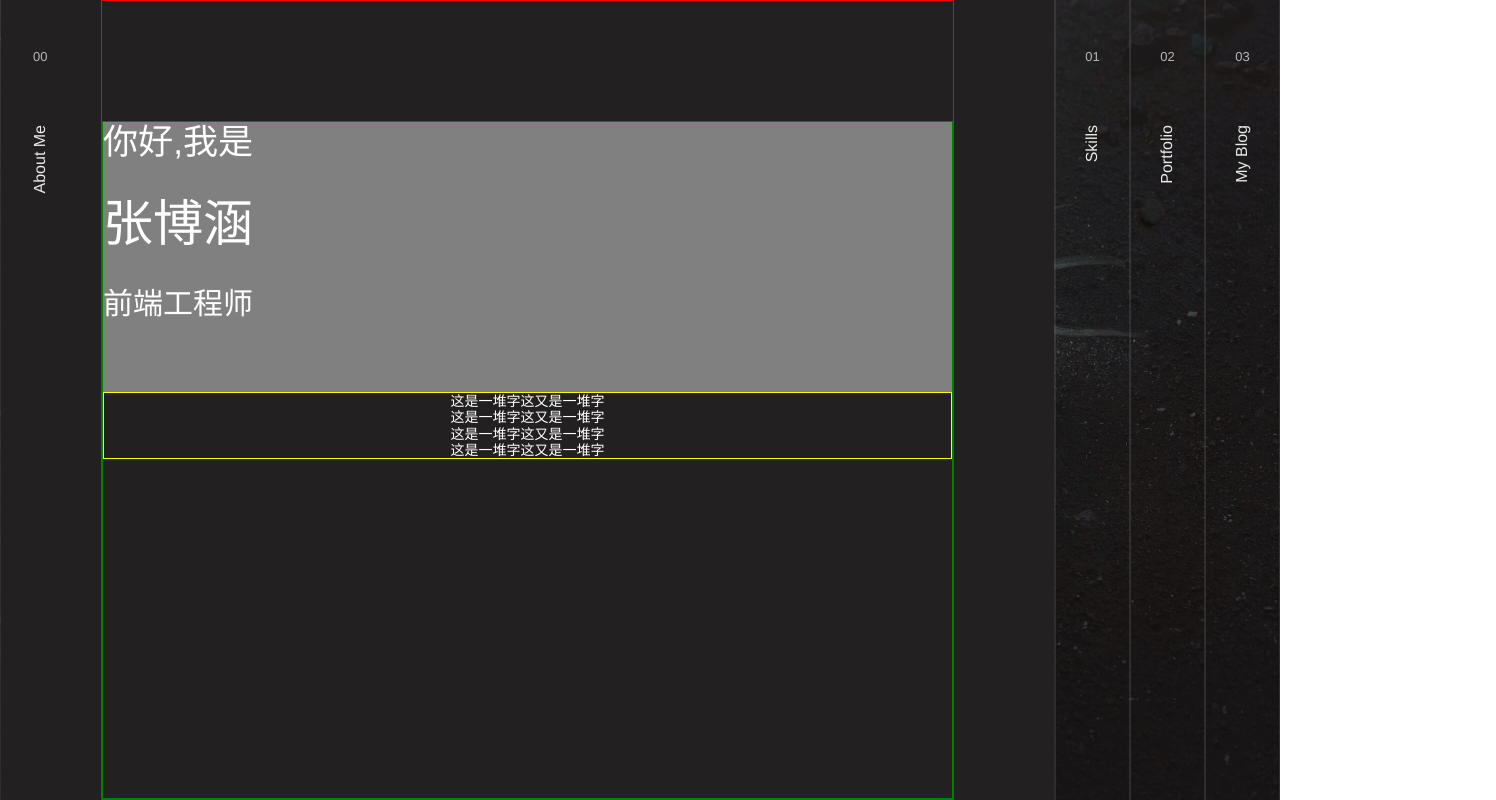
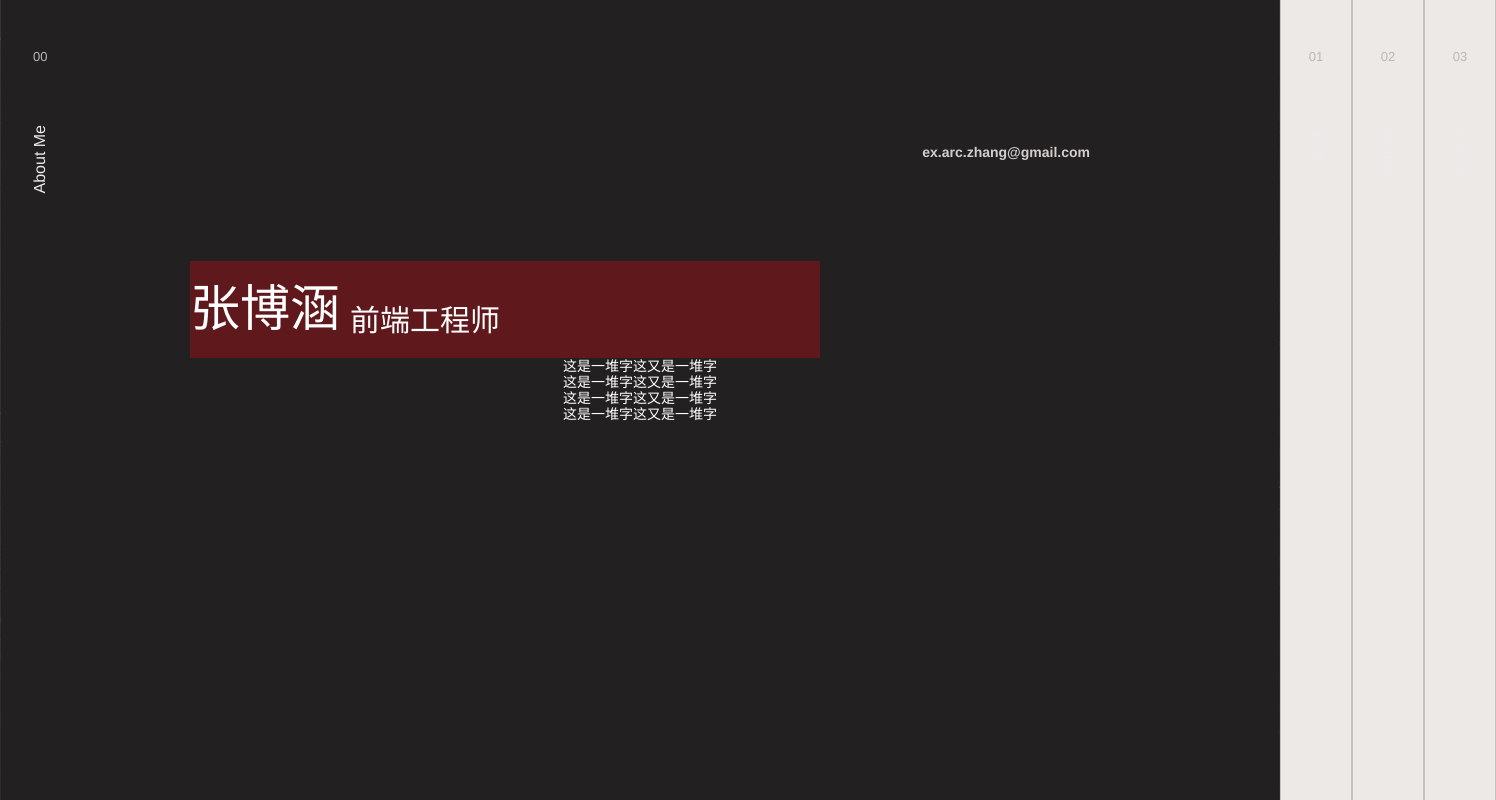
Before and after one commit to 574549756/Oracle-s-Website, a Vue app: page /#/about in a window 1280 px wide. Shown: the whole page, 1496 px wide, since content can reach past the window. Built offline with nearby package versions, Linux system fonts and the light colour scheme; what vue-resource would draw is missing.

Commit message:
lock the god damn fucking door

```diff
--- a/src/components/TabContent/aboutMe.vue
+++ b/src/components/TabContent/aboutMe.vue
@@ -2,12 +2,16 @@
   <div class="aboutMe-Container">
     <header class="aboutMe-header">
       <div class="aboutMe-header-text">
-        <div class="aboutMe-header-h3">
-          <h3>你好,</h3>
-          <h3>我是</h3>
+        <div class="logo">
+          <svg class="icon" aria-hidden="true">
+            <use xlink:href="#icon-gerenlogoBold"></use>
+          </svg>
+          <p>ex.arc.zhang@gmail.com</p>
         </div>
-        <h1>张博涵</h1>
-        <h2>前端工程师</h2>
+        <div class="aboutMe-header-h1">
+          <h1>张博涵</h1>
+          <h2>前端工程师</h2>
+        </div>
       </div>
     </header>
     <main class="aboutMe-main-container">
--- a/src/components/selectTabContent/about.vue
+++ b/src/components/selectTabContent/about.vue
@@ -56,31 +56,43 @@ $designWidth: 1920;
 		flex-direction: column;
 		flex: 1;
 		height: 100%;
-		border: 1px solid red;
 		div.aboutMe-Container {
-			flex: 1;
 			margin: 120px 120px 0 120px;
-			border: 1px solid green;
+
 			color: rgb(255, 255, 255);
 			display: flex;
-			width: 100%;
+			width: 900px;
 			flex-direction: column;
 			height: 100%;
 			header.aboutMe-header {
 				display: flex;
-				height: 40%;
-				background: gray;
+				height: 35%;
+				position: relative;
 				div.aboutMe-header-text {
 					display: flex;
 					flex-direction: column;
-					div.aboutMe-header-h3 {
+					flex: 1;
+					.logo {
 						display: flex;
-						font-size: 30px;
-						h3 {
-							font-weight: 200;
+						align-items: flex-end;
+						justify-content: space-between;
+						svg {
+							fill: rgb(141, 141, 141);
+							height: 40px;
+							width: 40px;
 						}
 					}
+					div.aboutMe-header-h1 {
+						position: absolute;
+						bottom: 0;
+						left: 0;
+						display: flex;
+						width: 70%;
+						padding: 20px 0;
+						align-items: flex-end;
+						background: #a3121979;
 						h1 {
+							margin: 0 10px 0 0;
 							font-size: 50px;
 							font-weight: 100;
 						}
@@ -90,11 +102,11 @@ $designWidth: 1920;
 						}
 					}
 				}
+			}
 			main.aboutMe-main-container {
 				display: flex;
 				justify-content: center;
 				align-items: flex-start;
-				border: 1px solid yellow;
 			}
 		}
 	}
--- a/src/components/tabCSS.scss
+++ b/src/components/tabCSS.scss
@@ -46,7 +46,7 @@ $designWidth: 1920;
       transition: all 0.3s;
       display: flex;
       a.clickable {
-        width: 75px;
+        width: 70px;
         height: 100vh;
         &:hover {
           > .Tab-inner {
```
Lines whose indentation alone changed are shown as unchanged.
